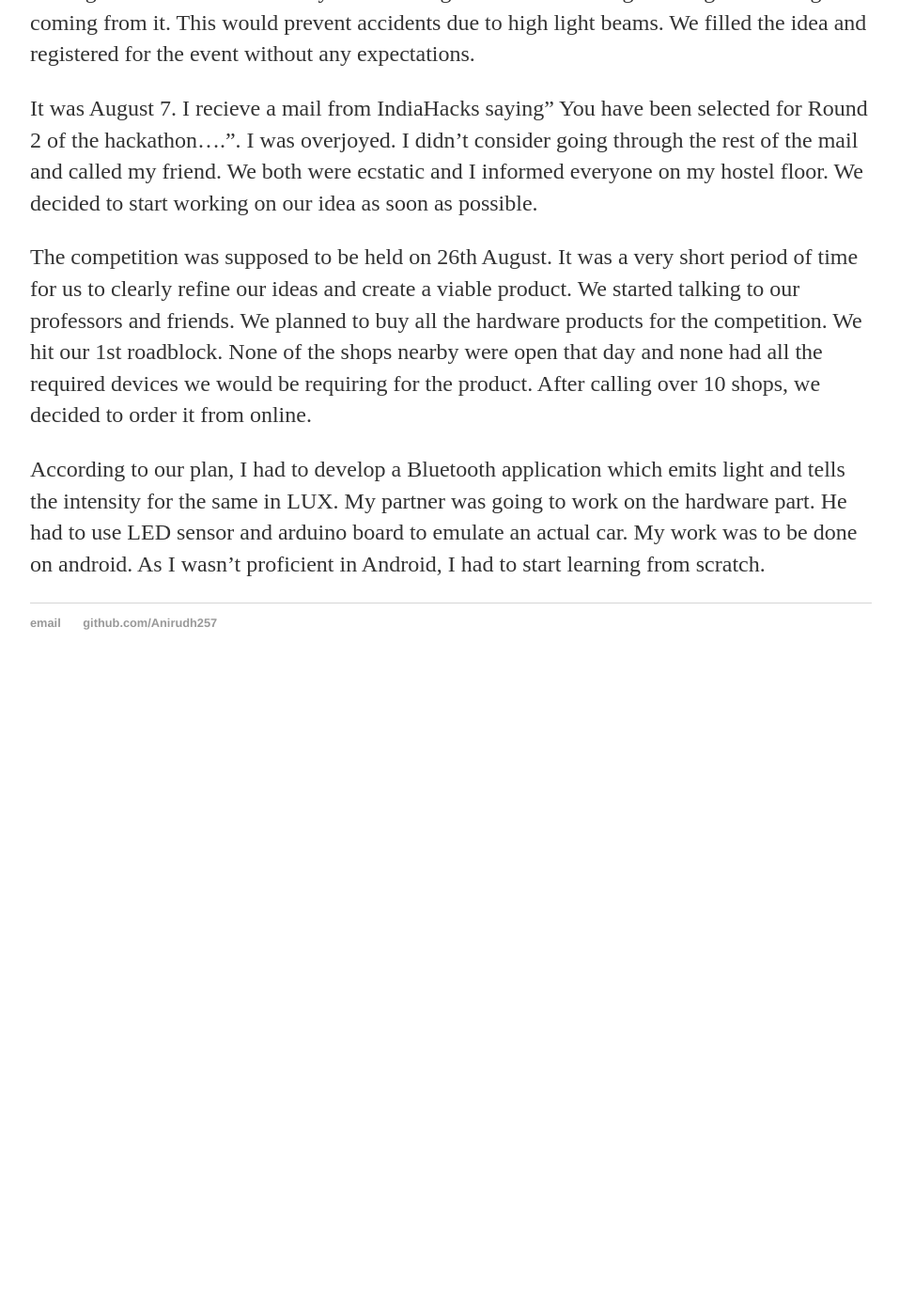
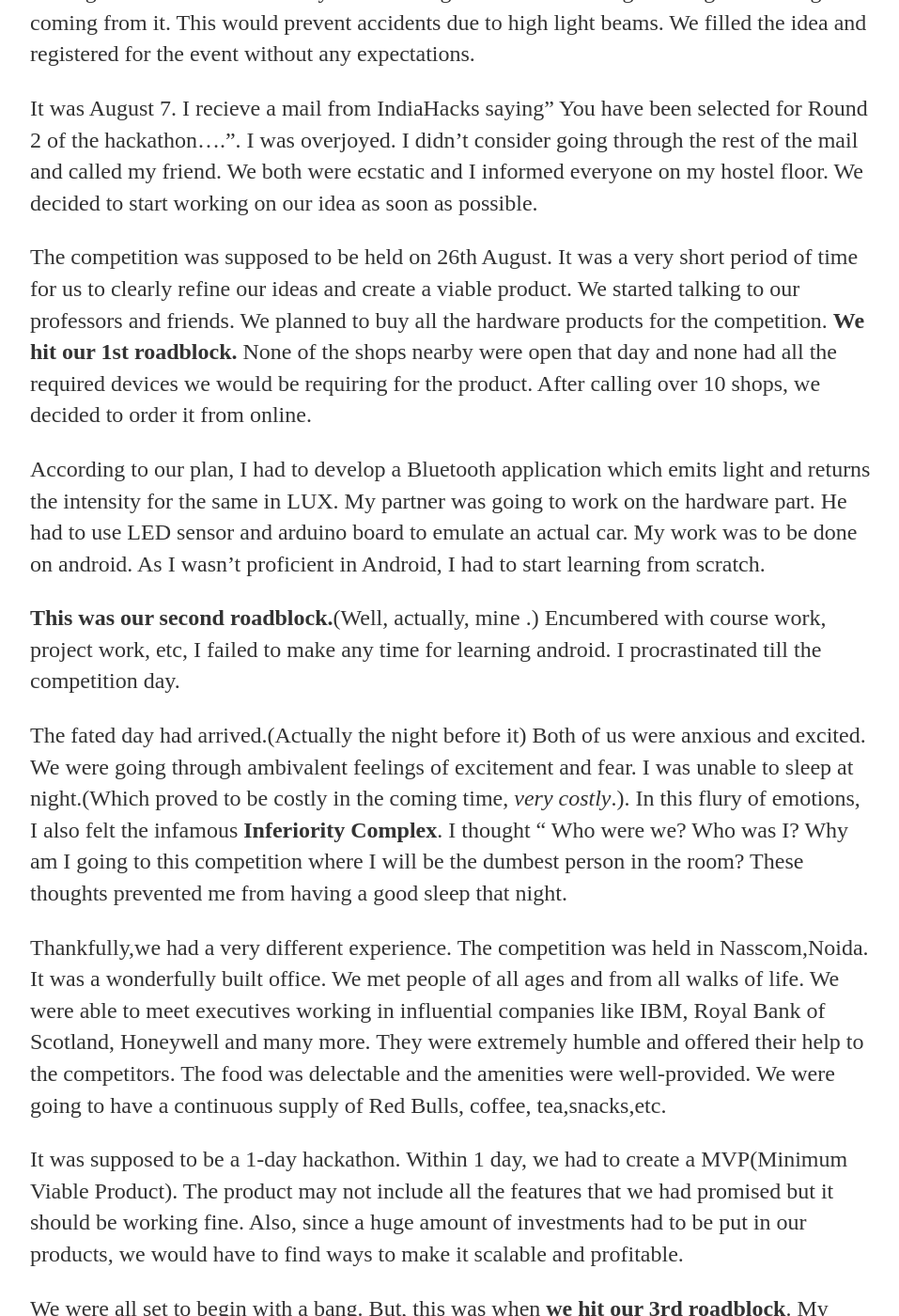
Before and after one commit to Anirudh257/Anirudh257.github.io, a Jekyll site: the page built from _posts/2017-12-25-First Hackathon experience.md, in a window 1280 px wide and 1400 px high, scrolled down 1015 px. Shown: the whole window at 94% size, without its empty margins (160-1117 px from the left). Built offline with Jekyll 4.4.1, drawn with Linux system fonts in a browser that asks for light colours; before the commit the page ends 1745 px from its top, so only the background shows below that; some of the changed text lies outside the part shown.

Commit message:
Update 2017-12-25-First Hackathon experience.md
Completed the first ever blog post

```diff
--- a/_posts/2017-12-25-First Hackathon experience.md
+++ b/_posts/2017-12-25-First Hackathon experience.md
@@ -23,8 +23,29 @@
 
 The competition was supposed to be held on 26th August. It was a very short period of time for us to clearly refine our ideas
 and create a viable product. We started talking to our professors and friends. We planned to buy all the hardware products for
-the competition. We hit our 1st roadblock. None of the shops nearby were open that day and none had all the required devices we
-would be requiring for the product. After calling over 10 shops, we decided to order it from online.
+the competition. <b>We hit our 1st roadblock.</b> None of the shops nearby were open that day and none had all the required devices we would be requiring for the product. After calling over 10 shops, we decided to order it from online.
 
-According to our plan, I had to develop a Bluetooth application which emits light and tells the intensity for the same in LUX.
+According to our plan, I had to develop a Bluetooth application which emits light and returns the intensity for the same in LUX.
 My partner was going to work on the hardware part. He had to use LED sensor and arduino board to emulate an actual car. My work was to be done on android. As I wasn't proficient in Android, I had to start learning from scratch.
+
+<b>This was our second roadblock.</b>(Well, actually, mine .) Encumbered with course work, project work, etc, I failed to make any time for learning android. I procrastinated till the competition day.
+
+The fated day had arrived.(Actually the night before it) Both of us were anxious and excited. We were going through ambivalent feelings of excitement and fear. I was unable to sleep at night.(Which proved to be costly in the coming time, <i>very costly</i>.). In this flury of emotions, I also felt the infamous <b>Inferiority Complex</b>. I thought " Who were we? Who was I? Why am I going to this competition where I will be the dumbest person in the room? These thoughts prevented me from having a good sleep that night.
+
+Thankfully,we had a very different experience. The competition was held in Nasscom,Noida. It was a wonderfully built office. We met people of all ages and from all walks of life. We were able to meet executives working in influential companies like IBM, Royal Bank of Scotland, Honeywell and many more. They were extremely humble and offered their help to the competitors. The food was delectable and the amenities were well-provided. We were going to have a continuous supply of Red Bulls, coffee, tea,snacks,etc.
+
+It was supposed to be a 1-day hackathon. Within 1 day, we had to create a MVP(Minimum Viable Product). The product may not include all the features that we had promised but it should be working fine. Also, since a huge amount of investments had to be put in our products, we would have to find ways to make it scalable and profitable.
+
+We were all set to begin with a bang. But, this was when <b> we hit our 3rd roadblock</b>. My laptop charger wasn't working for sometime now and I was just using it through <a href = "https://www.wikiwand.com/en/Jugaad">Jugaad</a> It suddenly stopped charging. My laptop had already completed its lifecycle and it couldn't stay on for long without charging. This messed up the plan as we didn't have any computer to write our code. Thankfully, I was able to borrow a charger from a good competitor.
+
+While I had found a charger, my friend started working on the circuit. He had gone only a little far, that <b>we had hit our fourth roadblock.</b> The source stopped working. Suspecting that a wire might have gone loose, we tightened the wires and checked if the power source was working. After wasting 15 minutes, we finally asked our neighbours for an extra source, which they obliged.
+
+The work was going well for another hour or two that <b> we had hit our fifth roadblock.</b> My partner realised that a lot of his wires and the equipment he had brought weren't working. We won't be able to move further without solving this situation. We had almost given up. In an epiphany, my partner remembered about a hardware shop nearby. I decided to bring the required equipment.
+
+Reaching the shop turned out to be a big headache. I wasn't prepared for what was happening next. On reaching the shop, I came to know that the address had changed few days ago. <b> This was the fifth roadblock.</b> In another hour or so, and after changing the mode of transport twice, we reached the shop.
+
+After bringing all the stuff back, we started working on our project quickly. It was already very late. Both of us woke up all night to complete the project. Reminiscing about it, I remembered the exertion, the uncomfortable sleep on beanbags and the constant barrage of problems hindering our progress.
+
+Inspite of not winning the Hackathon, both of us were able to learn a lot of things and enjoy ourselves. We met amazing competitors, extremely smart judges, entrepreneurs, and many more people. We understood the real lessons of leadership, keeping calm under enormous levels of stress, persistence, pragmatism, proper planning, etc. An important lesson that I learnt was similar to the one echoed by Dr Randy Pausch in his famous speech, <a href = https://www.youtube.com/watch?v=ji5_MqicxSo>The Last Lecture</a> <i> It is a must watch</i> Always plan for the worst scenario.
+
+Thanks for reading this lengthy write-up. I may have made a lot of mistakes and I wil be thankful if you can point them out.
```
Also changed, not shown: other parts of _posts/2017-12-25-First Hackathon experience.md (+1 -1 lines).
